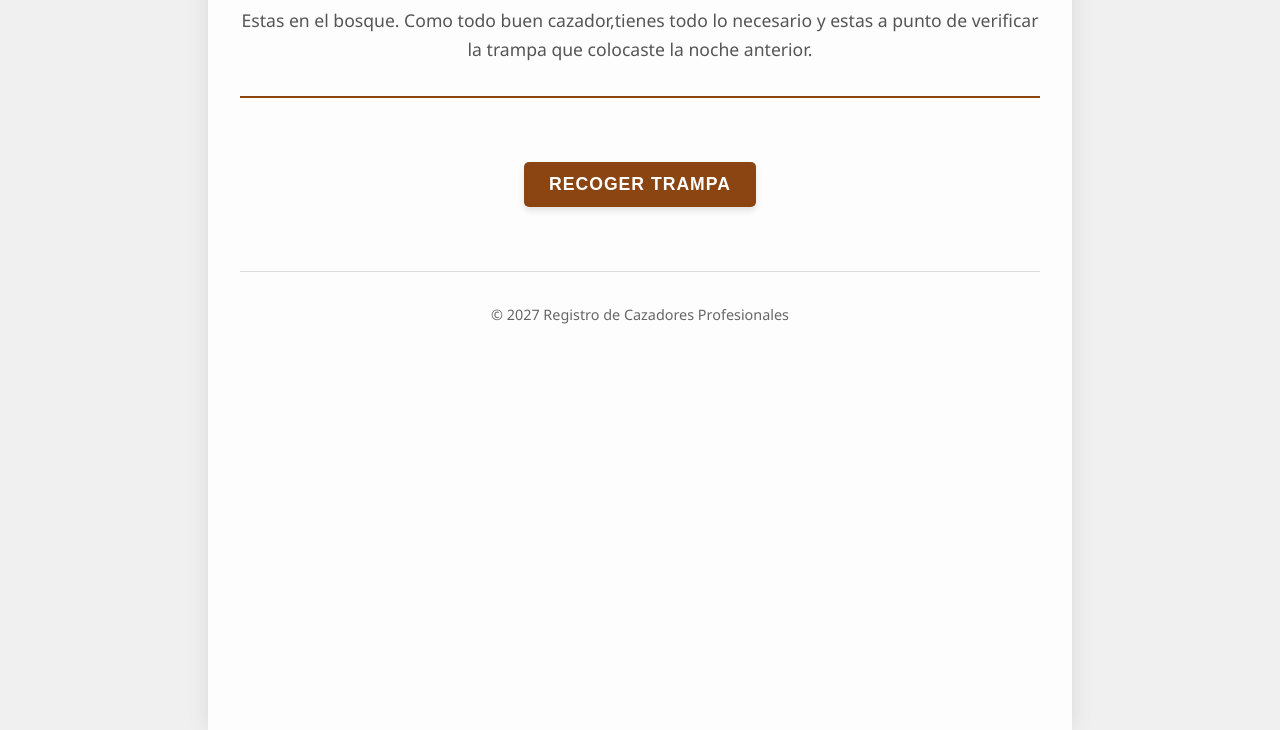
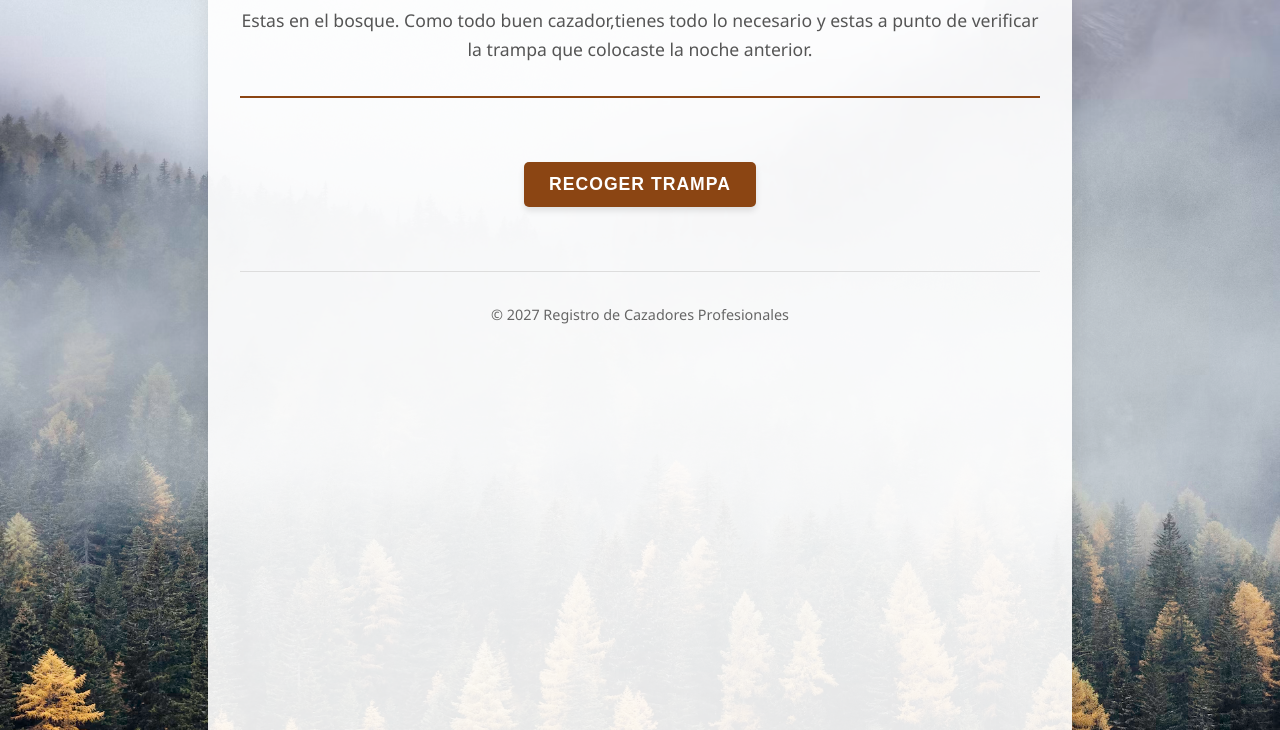
Before and after one commit to chitacode/practica-java1, a plain HTML site: page index.html in a window 1280 px wide. Shown: the part 134-864 px from the top of the page. Drawn offline with Linux system fonts and the light colour scheme; the site is published under a folder, as on GitHub Pages, so addresses that start at the root find nothing.

Commit message:
Update rápido

```diff
--- a/css/styles.css
+++ b/css/styles.css
@@ -6,7 +6,7 @@ body {
     padding: 0;
     color: #333;
     line-height: 1.6;
-    background-image: url("/images/forest.avif");
+    background-image: url("../images/forest.avif");
     background-size: cover;
     background-position: center;
     background-attachment: fixed;
```
Also changed, not shown: index.html (+1 -1 lines).
